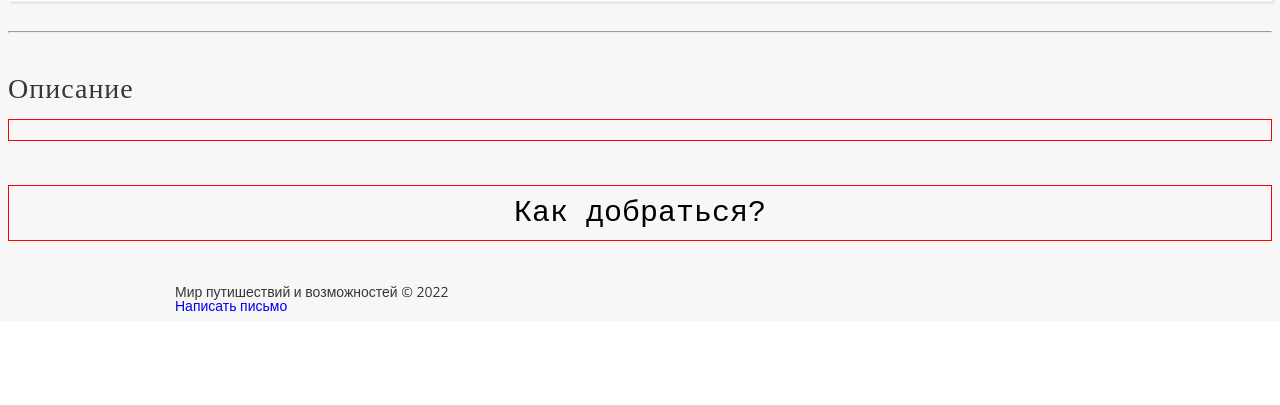
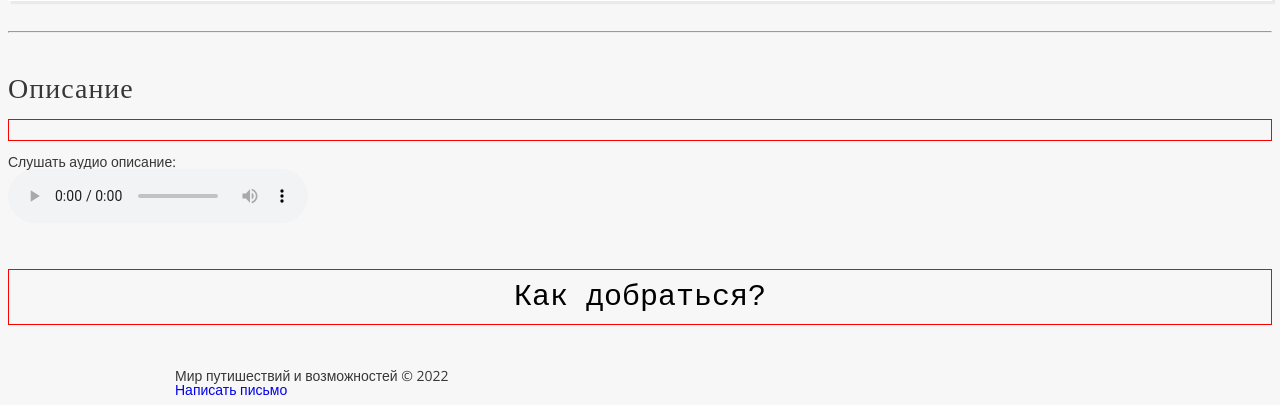
Before and after one commit to mobil6000/accessible-attractions, a Django app: template server/templates/main/attraction_detail.html in a window 1280 px wide. Shown: the part 708-1113 px from the top of the page. Before the commit the page ends 1019 px from the top, so only its background shows below. Run offline with Django 4.2, Linux system fonts and the light colour scheme; the template is opened without the code that fills it, so the values that code supplies are empty; some libraries are stand-ins or nearby versions.

Commit message:
Implement playing audio description of attractions

```diff
--- a/server/static/css/style.css
+++ b/server/static/css/style.css
@@ -147,3 +147,8 @@ header {
     border: 1px solid red;
     padding: 10px;
 }
+
+
+figure {
+    margin: 0;
+}
--- a/server/templates/main/attraction_detail.html
+++ b/server/templates/main/attraction_detail.html
@@ -8,6 +8,12 @@
 <h1>Описание</h1>
 <article class="rich_text">{{ attraction.description }}</article>
 <br>
+<figure>
+    <figcaption>Слушать аудио описание:</figcaption>
+    <audio controls src="{{ attraction.audio_description_url }}"> Your browser does not support the <code>audio</code> element. </audio>
+</figure>
+<br>
+
 <a href="{% url 'routes' attraction_id %}"> <p class="rich_text">Как добраться?</p> </a>
 
 {% endblock %}
```
